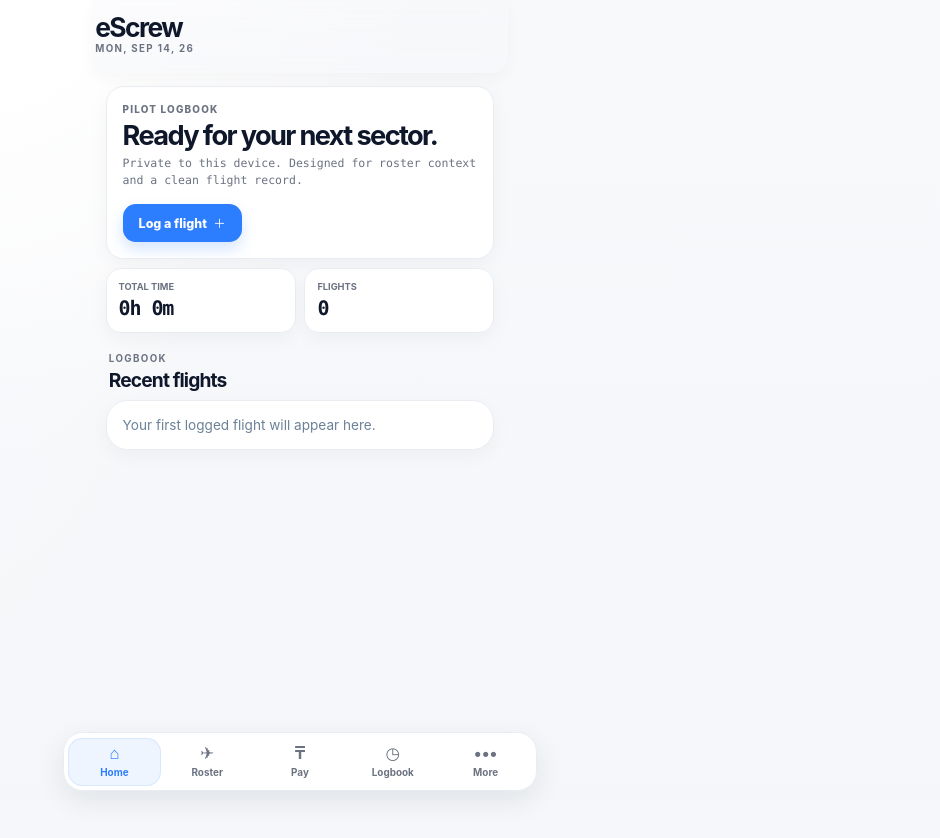
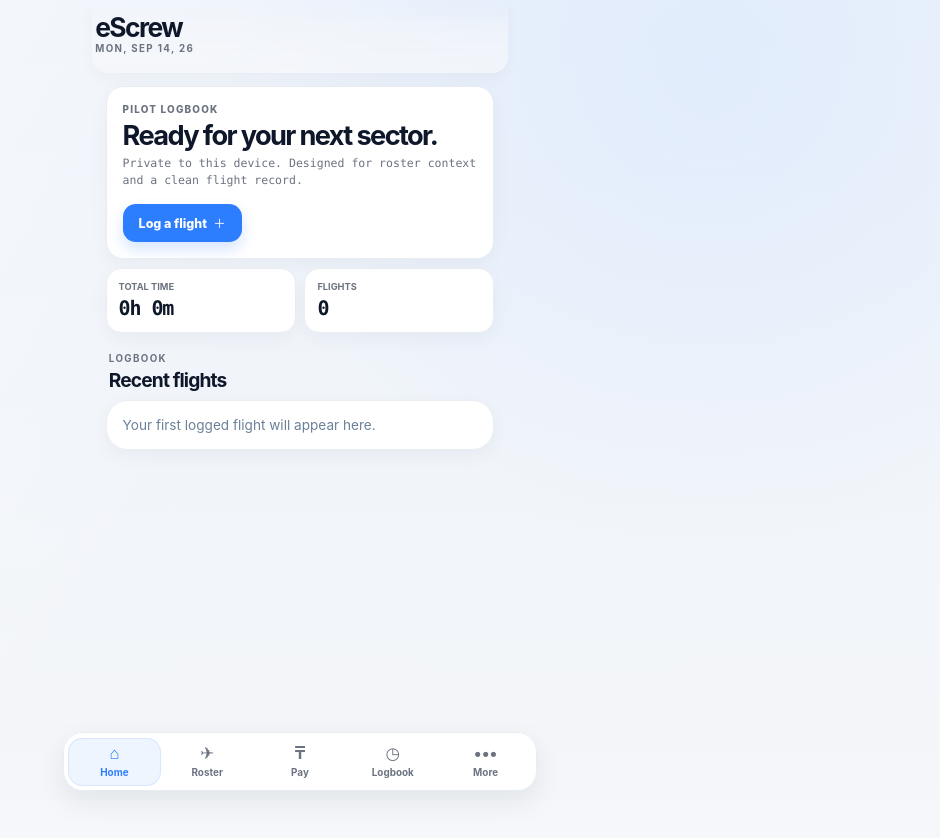
Before and after one commit to rbozzhanov-web/PWAPlog, a React (Vite) app in the folder apps/web/: page / in a window 1280 px wide. Shown: the top 838 px of the page, without its empty margins (340-1280 px from the left). Built offline with nearby package versions, Linux system fonts and the light colour scheme.

Commit message:
fix(pwa): remove solid safe-area overlay

```diff
--- a/apps/web/src/styles/global.css
+++ b/apps/web/src/styles/global.css
@@ -130,8 +130,8 @@ body {
 /* eScrew concept system — deliberately crisp, light and native rather than glassy. */
 :root { --es-bg: #f6f7fa; --es-card: #fff; --es-border: #e9edf2; --es-ink: #0f172a; --es-muted: #6b7280; --es-blue: #2d7dff; --es-gold: #a58b4f; color: var(--es-ink); background: var(--es-bg); font-family: -apple-system, BlinkMacSystemFont, "SF Pro Display", "SF Pro Text", "Segoe UI", sans-serif; }
 body { background: var(--es-bg); }
-.app-frame { color: var(--es-ink); background: var(--es-bg); }
-.app-wallpaper { background: radial-gradient(circle at 24% -8%, #fff 0 12%, transparent 36%), linear-gradient(180deg, #f8f9fb, #f4f6f9); }
+.app-frame { color: var(--es-ink); background: transparent; }
+.app-wallpaper { background: radial-gradient(circle at 82% 8%, rgb(220 233 252 / 72%) 0, transparent 38%), linear-gradient(180deg, #edf3fb, #f4f6f9); }
 .app-wallpaper::after { background: linear-gradient(120deg, rgb(255 255 255 / .6), transparent 46%); }
 .app-frame__content { padding-bottom: calc(6.2rem + env(safe-area-inset-bottom)); }
 .tab-dock { right: .9rem; bottom: max(.55rem, env(safe-area-inset-bottom)); left: .9rem; max-width: 25rem; border: 1px solid var(--es-border); border-radius: 1.25rem; padding: .28rem; background: rgb(255 255 255 / .94); box-shadow: 0 .65rem 1.8rem rgb(15 23 42 / .08); backdrop-filter: blur(16px); }
@@ -1482,9 +1482,9 @@ html {
   margin: 0;
   padding-top: max(.7rem, env(safe-area-inset-top, 0px));
   transform: translateX(-50%);
-  background: linear-gradient(180deg, rgb(246 247 250 / 34%), rgb(246 247 250 / 68%));
-  backdrop-filter: blur(12px) saturate(1.1);
-  -webkit-backdrop-filter: blur(12px) saturate(1.1);
+  background: linear-gradient(180deg, transparent 0, transparent calc(env(safe-area-inset-top, 0px) + .25rem), rgb(246 247 250 / 54%) calc(env(safe-area-inset-top, 0px) + 2rem), rgb(246 247 250 / 72%) 100%);
+  backdrop-filter: none;
+  -webkit-backdrop-filter: none;
 }
 
 @media (max-width: 31rem) {
```
